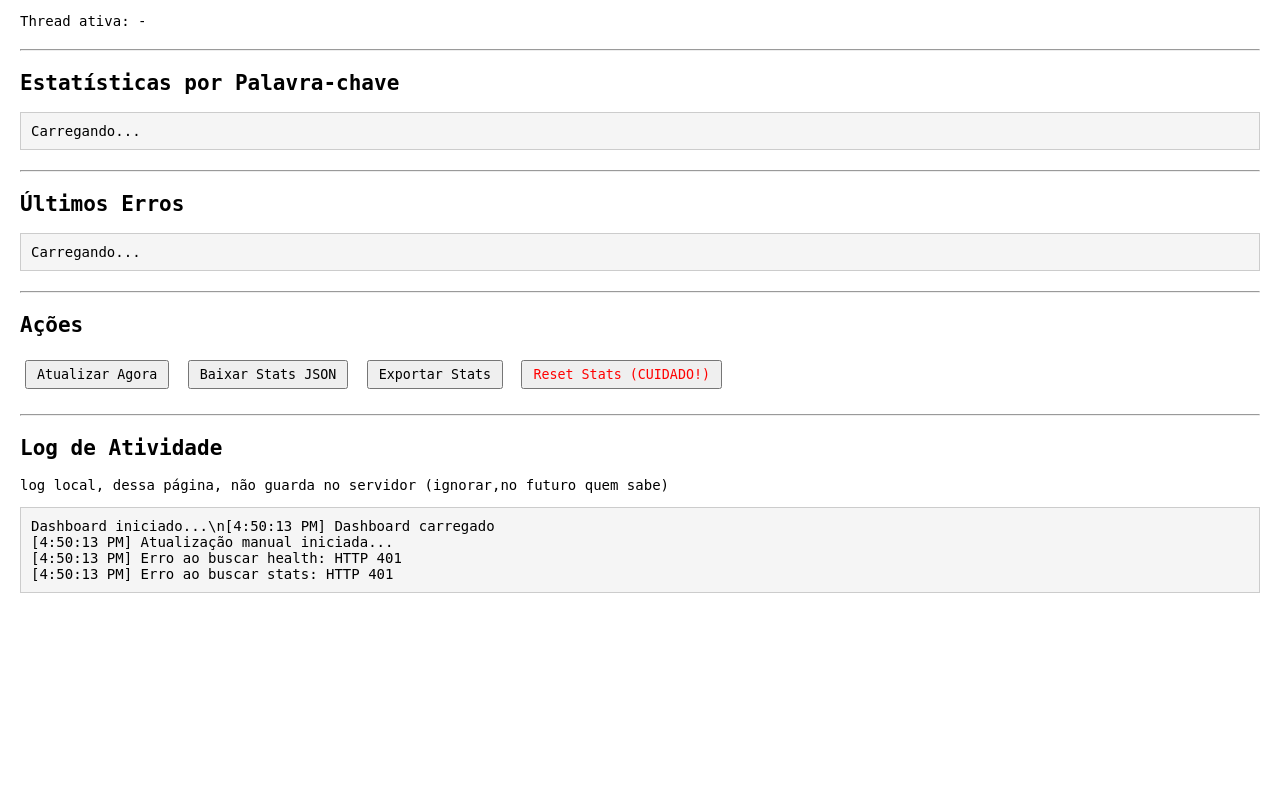
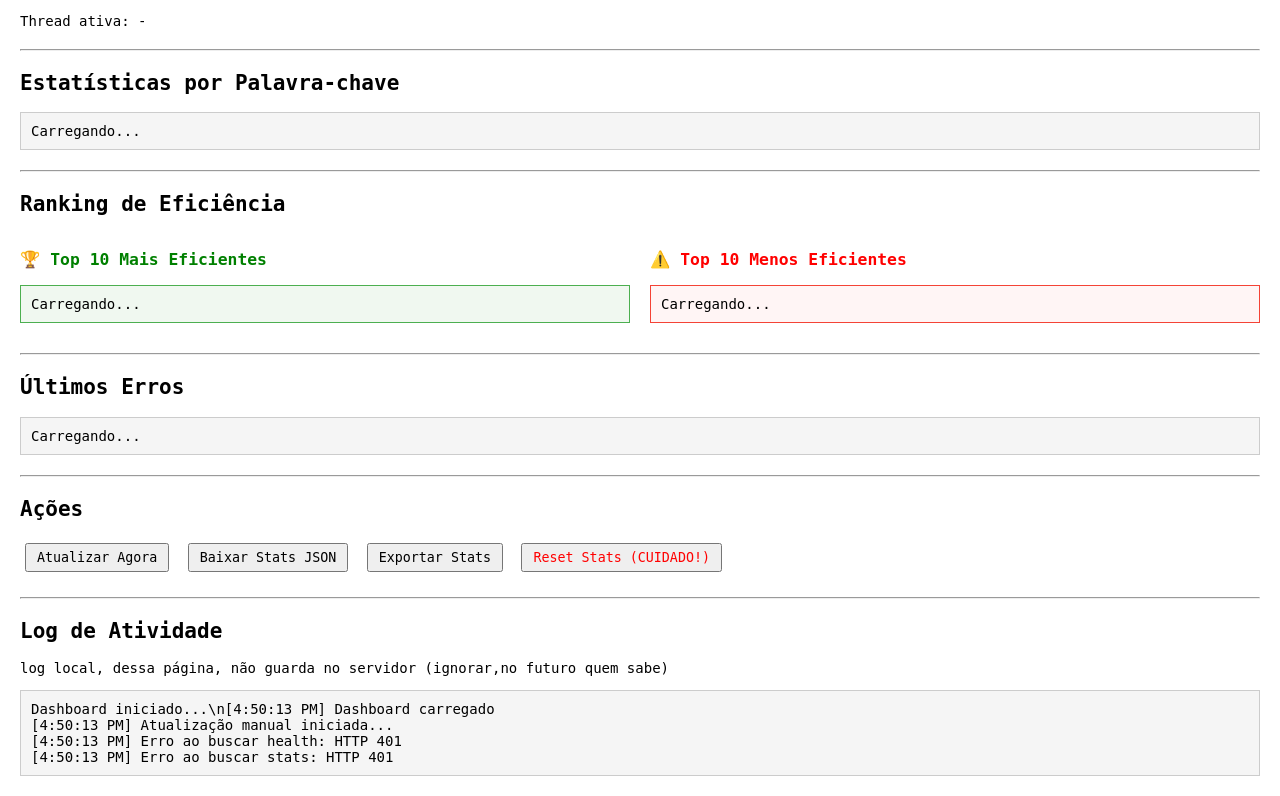
Before and after one commit to afa7789/pyscrapper, a Flask app: template template/health.html in a window 1280 px wide. Shown: the part 438-1234 px from the top of the page. Before the commit the page ends 1031 px from the top, so only its background shows below. Run offline with Flask 3, Linux system fonts and the light colour scheme; the template is opened without the code that fills it, so the values that code supplies are empty; parts of the project's set-up code (start-up, migrations or seed data) failed here and were passed over.

Commit message:
novo campo no dashboard de health.

```diff
--- a/template/health.html
+++ b/template/health.html
@@ -58,6 +58,20 @@
     <h2>Estatísticas por Palavra-chave</h2>
     <div id="keywordStats">
         <pre id="keywordData" style="max-height: 300px; overflow-y: auto;">Carregando...</pre>
+    </div>
+
+    <hr>
+
+    <h2>Ranking de Eficiência</h2>
+    <div id="efficiencyRanking" style="display: flex; gap: 20px; flex-wrap: wrap;">
+        <div style="flex: 1; min-width: 300px;">
+            <h3 class="success">🏆 Top 10 Mais Eficientes</h3>
+            <pre id="topKeywords" style="max-height: 250px; overflow-y: auto; background: #f0f8f0; border: 1px solid #4CAF50;">Carregando...</pre>
+        </div>
+        <div style="flex: 1; min-width: 300px;">
+            <h3 class="error">⚠️ Top 10 Menos Eficientes</h3>
+            <pre id="bottomKeywords" style="max-height: 250px; overflow-y: auto; background: #fff5f5; border: 1px solid #f44336;">Carregando...</pre>
+        </div>
     </div>
 
     <hr>
@@ -149,8 +163,13 @@
                         keywordText += `  Taxa: ${stats.success_rate}%\n\n`;
                     }
                     document.getElementById('keywordData').textContent = keywordText || 'Nenhum dado disponível';
+
+                    // Atualizar ranking de eficiência
+                    updateEfficiencyRanking(data.by_keyword_set);
                 } else {
                     document.getElementById('keywordData').textContent = 'Nenhum dado por palavra-chave disponível';
+                    document.getElementById('topKeywords').textContent = 'Nenhum dado disponível';
+                    document.getElementById('bottomKeywords').textContent = 'Nenhum dado disponível';
                 }
 
                 // Atualizar erros recentes
@@ -174,6 +193,51 @@
                 lastStatsData = data;
                 log('Estatísticas detalhadas atualizadas');
             }
+        }
+
+        function updateEfficiencyRanking(keywordData) {
+            // Converter dados para array e filtrar apenas com requests suficientes
+            const keywordArray = Object.entries(keywordData)
+                .map(([keywords, stats]) => ({
+                    keywords,
+                    success_rate: stats.success_rate || 0,
+                    total_requests: (stats.success_count || 0) + (stats.error_count || 0),
+                    success_count: stats.success_count || 0,
+                    error_count: stats.error_count || 0
+                }))
+                .filter(item => item.total_requests >= 3); // Só considera com pelo menos 3 requests
+
+            if (keywordArray.length === 0) {
+                document.getElementById('topKeywords').textContent = 'Dados insuficientes\n(mín. 3 requests por keyword)';
+                document.getElementById('bottomKeywords').textContent = 'Dados insuficientes\n(mín. 3 requests por keyword)';
+                return;
+            }
+
+            // Ordenar por taxa de sucesso
+            keywordArray.sort((a, b) => b.success_rate - a.success_rate);
+
+            // Top 10 mais eficientes
+            const top10 = keywordArray.slice(0, 10);
+            let topText = '';
+            top10.forEach((item, index) => {
+                const medal = index === 0 ? '🥇' : index === 1 ? '🥈' : index === 2 ? '🥉' : `${index + 1}.`;
+                topText += `${medal} ${item.keywords}\n`;
+                topText += `    Taxa: ${item.success_rate}% (${item.success_count}/${item.total_requests})\n\n`;
+            });
+            document.getElementById('topKeywords').textContent = topText || 'Nenhum dado suficiente';
+
+            // Top 10 menos eficientes (invertido)
+            const bottom10 = keywordArray.slice(-10).reverse();
+            let bottomText = '';
+            bottom10.forEach((item, index) => {
+                bottomText += `${index + 1}. ${item.keywords}\n`;
+                bottomText += `    Taxa: ${item.success_rate}% (${item.success_count}/${item.total_requests})\n`;
+                if (item.error_count > 0) {
+                    bottomText += `    Erros: ${item.error_count}\n`;
+                }
+                bottomText += '\n';
+            });
+            document.getElementById('bottomKeywords').textContent = bottomText || 'Nenhum dado suficiente';
         }
 
         function showPreviousData() {
```
